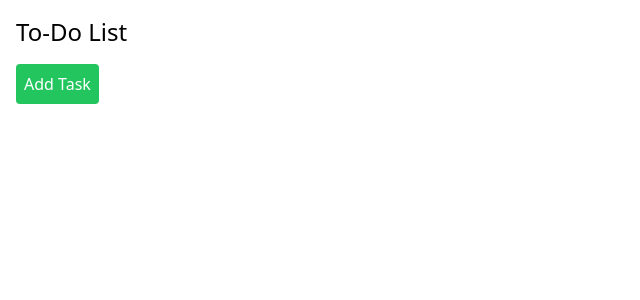
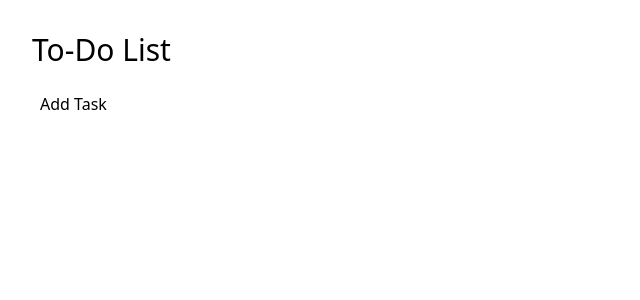
Before and after one commit to birajrai/todo-app, a Next.js app: page / in a window 1280 px wide. Shown: the top 300 px of the page, without its empty margins (0-640 px from the left). Built offline with nearby package versions, Linux system fonts and the light colour scheme.

Commit message:
feat: update TaskList component to handle and display new task fields with error handling, styled with Nord theme

```diff
--- a/components/TaskList.tsx
+++ b/components/TaskList.tsx
@@ -8,13 +8,13 @@ const TaskList: React.FC = () => {
   const [isAdding, setIsAdding] = useState(false);
 
   return (
-        <div>
-            <h1 className="text-2xl mb-4">To-Do List</h1>
-            <button onClick={() => setIsAdding(true)} className="bg-green-500 text-white p-2 rounded mb-4">
+    <div className="container mx-auto p-4">
+      <h1 className="text-3xl mb-4">To-Do List</h1>
+      <button onClick={() => setIsAdding(true)} className="bg-nord-14 text-nord-6 dark:text-nord-0 p-2 rounded mb-4">
         Add Task
       </button>
-            <div className="space-y-2">
-                {tasks.map(task => {
+      <div className="space-y-4">
+        {tasks.map((task) => {
           if (!task) return null; // Skip if task is undefined
           return <TaskItem key={task.id} task={task} />;
         })}
```
Lines whose indentation alone changed are shown as unchanged.
